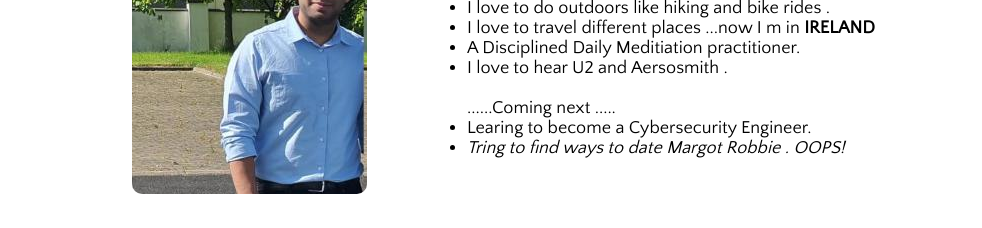
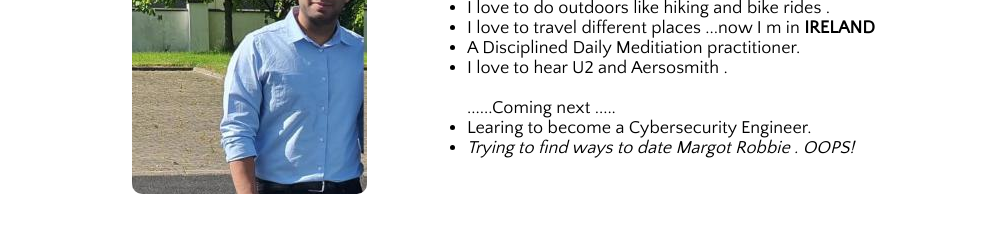
Before and after one commit to sharmachetan/mysite, a Vue app in the folder mysite/: page / in a window 1280 px wide. Shown: the part 880-1108 px from the top of the page, without its empty margins (26-1008 px from the left). Built offline with nearby package versions, Linux system fonts and the light colour scheme; a web font is replaced by a local one.

Commit message:
Update Interest.vue
spelling mistake

```diff
--- a/mysite/src/views/Interest.vue
+++ b/mysite/src/views/Interest.vue
@@ -22,7 +22,7 @@
                 <br>
                 ......Coming next .....<br>
                 <li>Learing to become a Cybersecurity Engineer.</li>
-                <li><i>Tring to find ways to date Margot Robbie . OOPS!</i></li>
+                <li><i>Trying to find ways to date Margot Robbie . OOPS!</i></li>
                  </ul>
         </div>
     </div>
```
